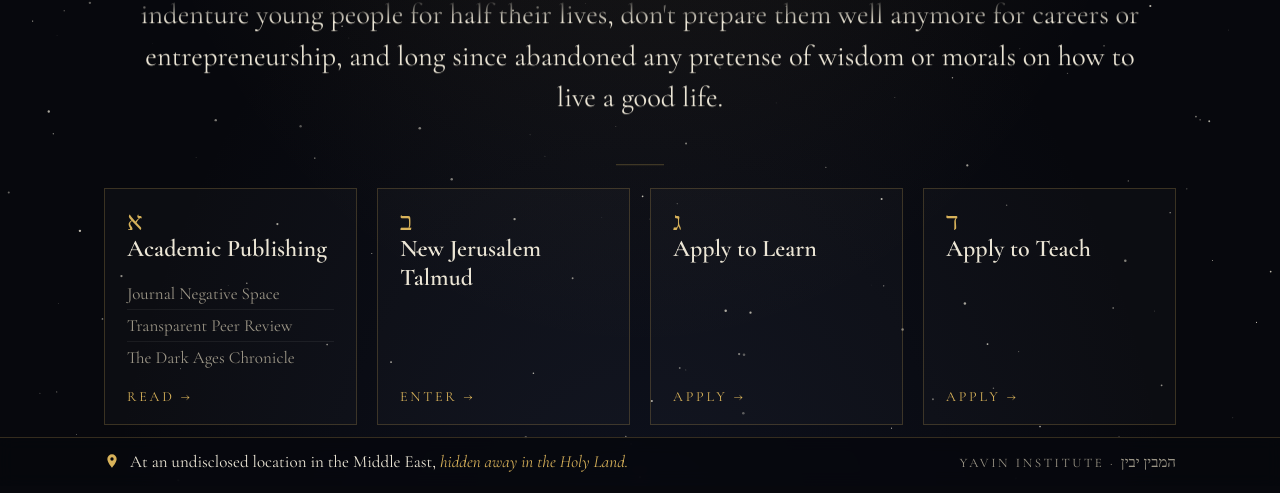
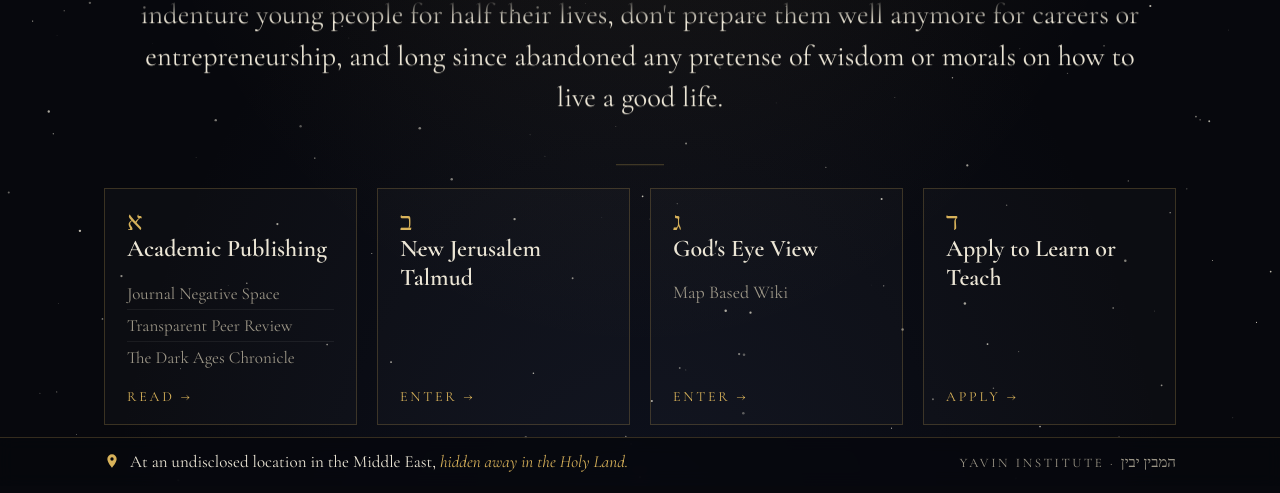
Before and after one commit to MasterWoxxer/yavin, a plain HTML site: page index.html in a window 1280 px wide. Shown: the part 314-807 px from the top of the page. Drawn offline with nearby package versions, Linux system fonts and the light colour scheme; a web font is replaced by a local one.

Commit message:
Gimel card: God's Eye View, Map Based Wiki (links to the live demo); Apply to Learn and Teach combined in the dalet card
Co-Authored-By: Claude Opus 5.5 <noreply@anthropic.com>

```diff
--- a/index.html
+++ b/index.html
@@ -194,15 +194,16 @@
       <span class="go">Enter →</span>
     </a>
 
-    <a class="card" href="#apply-learn">
+    <a class="card" href="https://godseyeviewalpha.lovable.app/" target="_blank" rel="noopener">
       <div class="num" lang="he">ג</div>
-      <h3>Apply to Learn</h3>
-      <span class="go">Apply →</span>
+      <h3>God's Eye View</h3>
+      <p>Map Based Wiki</p>
+      <span class="go">Enter →</span>
     </a>
 
-    <a class="card" href="#apply-teach">
+    <a class="card" href="#apply">
       <div class="num" lang="he">ד</div>
-      <h3>Apply to Teach</h3>
+      <h3>Apply to Learn or Teach</h3>
       <span class="go">Apply →</span>
     </a>
   </section>
```
